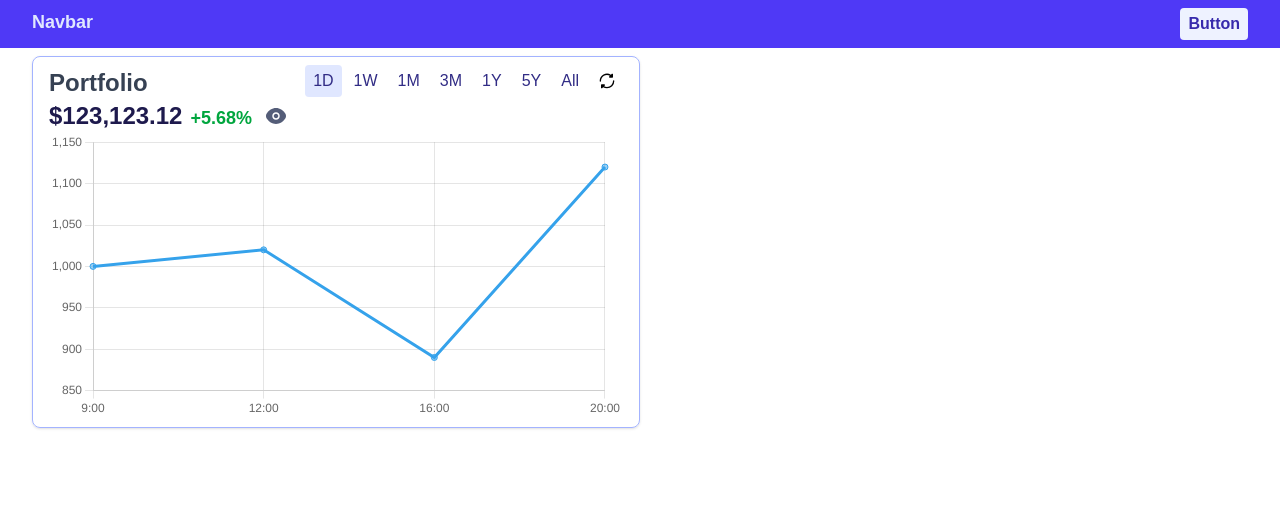
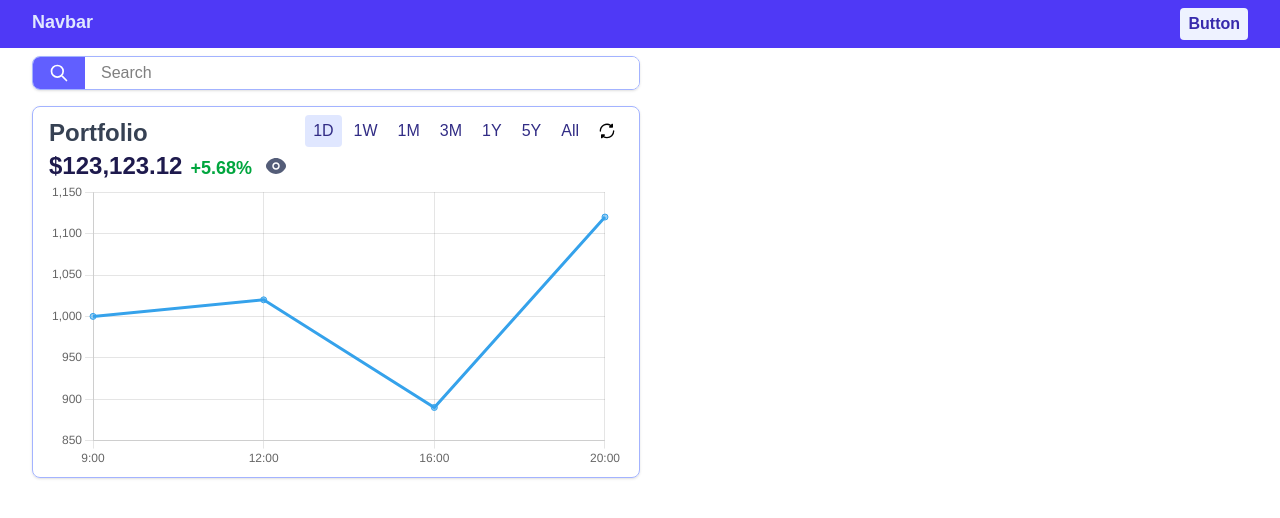
Before and after one commit to Rha02/symfonia, a Next.js app: page /dashboard in a window 1280 px wide. Shown: the top 518 px of the page. Built offline with nearby package versions, Linux system fonts and the light colour scheme.

Commit message:
Search Bar Input UI

```diff
--- a/src/app/dashboard/layout.tsx
+++ b/src/app/dashboard/layout.tsx
@@ -1,3 +1,5 @@
+import SearchBar from "@/components/SearchBar";
+
 export default function RootLayout({
     children,
 }: Readonly<{
@@ -13,8 +15,11 @@ export default function RootLayout({
                     Button
                 </button>
             </nav>
-            <div>
-                {children}
+            <div className="mx-8 my-2">
+                <SearchBar />
+                <div className="mt-4">
+                    {children}
+                </div>
             </div>
         </div>
     );
--- a/src/app/dashboard/page.tsx
+++ b/src/app/dashboard/page.tsx
@@ -8,7 +8,7 @@ export const metadata: Metadata = {
 
 export default function Dashboard() {
     return (
-        <main className="mx-8 my-2">
+        <main>
             <PortfolioTrend />
         </main>
     )
--- /dev/null
+++ b/src/components/SearchBar.tsx
@@ -0,0 +1,14 @@
+import { Search } from "./icons";
+
+export default function SearchBar() {
+    return (
+        <section className="w-1/2">
+            <div className="relative flex items-center border border-indigo-300 shadow rounded-lg overflow-hidden">
+                <div className="flex items-center justify-center bg-indigo-500 px-4 py-1 h-full">
+                    <Search color="white" width={20} />
+                </div>
+                <input className="w-full bg-white pl-4 pr-2 py-1 outline-none" type="text" placeholder="Search" />
+            </div>
+        </section>
+    )
+}
--- a/src/components/icons/Eye.tsx
+++ b/src/components/icons/Eye.tsx
@@ -1,11 +1,11 @@
 export default function Eye({ width = 24, height = 24, color ="#1C274C", className=""}) {
     return (
         <svg width={width} height={height} viewBox="0 0 24 24" fill="none" xmlns="http://www.w3.org/2000/svg" className={className}>
-            <g stroke-width="0"></g>
-            <g stroke-linecap="round" stroke-linejoin="round"></g>
+            <g strokeWidth="0"></g>
+            <g strokeLinecap="round" strokeLinejoin="round"></g>
             <g>
                 <path d="M9.75 12C9.75 10.7574 10.7574 9.75 12 9.75C13.2426 9.75 14.25 10.7574 14.25 12C14.25 13.2426 13.2426 14.25 12 14.25C10.7574 14.25 9.75 13.2426 9.75 12Z" fill={color}></path>
-                <path fill-rule="evenodd" clip-rule="evenodd" d="M2 12C2 13.6394 2.42496 14.1915 3.27489 15.2957C4.97196 17.5004 7.81811 20 12 20C16.1819 20 19.028 17.5004 20.7251 15.2957C21.575 14.1915 22 13.6394 22 12C22 10.3606 21.575 9.80853 20.7251 8.70433C19.028 6.49956 16.1819 4 12 4C7.81811 4 4.97196 6.49956 3.27489 8.70433C2.42496 9.80853 2 10.3606 2 12ZM12 8.25C9.92893 8.25 8.25 9.92893 8.25 12C8.25 14.0711 9.92893 15.75 12 15.75C14.0711 15.75 15.75 14.0711 15.75 12C15.75 9.92893 14.0711 8.25 12 8.25Z" fill="#1C274C"></path>
+                <path fillRule="evenodd" clipRule="evenodd" d="M2 12C2 13.6394 2.42496 14.1915 3.27489 15.2957C4.97196 17.5004 7.81811 20 12 20C16.1819 20 19.028 17.5004 20.7251 15.2957C21.575 14.1915 22 13.6394 22 12C22 10.3606 21.575 9.80853 20.7251 8.70433C19.028 6.49956 16.1819 4 12 4C7.81811 4 4.97196 6.49956 3.27489 8.70433C2.42496 9.80853 2 10.3606 2 12ZM12 8.25C9.92893 8.25 8.25 9.92893 8.25 12C8.25 14.0711 9.92893 15.75 12 15.75C14.0711 15.75 15.75 14.0711 15.75 12C15.75 9.92893 14.0711 8.25 12 8.25Z" fill="#1C274C"></path>
             </g>
         </svg>
     );
--- a/src/components/icons/Reload.tsx
+++ b/src/components/icons/Reload.tsx
@@ -1,8 +1,8 @@
 export default function Reload({ width = 24, height = 24, color = "#000000", className = "" }) {
     return (
         <svg fill={color} width={width} height={height} viewBox="0 0 24 24" xmlns="http://www.w3.org/2000/svg" className={className}>
-            <g id="SVGRepo_bgCarrier" stroke-width="0"></g>
-            <g id="SVGRepo_tracerCarrier" stroke-linecap="round" stroke-linejoin="round"></g>
+            <g id="SVGRepo_bgCarrier" strokeWidth="0"></g>
+            <g id="SVGRepo_tracerCarrier" strokeLinecap="round" strokeLinejoin="round"></g>
             <g id="SVGRepo_iconCarrier">
                 <path d="M1,12A11,11,0,0,1,17.882,2.7l1.411-1.41A1,1,0,0,1,21,2V6a1,1,0,0,1-1,1H16a1,1,0,0,1-.707-1.707l1.128-1.128A8.994,8.994,0,0,0,3,12a1,1,0,0,1-2,0Zm21-1a1,1,0,0,0-1,1,9.01,9.01,0,0,1-9,9,8.9,8.9,0,0,1-4.42-1.166l1.127-1.127A1,1,0,0,0,8,17H4a1,1,0,0,0-1,1v4a1,1,0,0,0,.617.924A.987.987,0,0,0,4,23a1,1,0,0,0,.707-.293L6.118,21.3A10.891,10.891,0,0,0,12,23,11.013,11.013,0,0,0,23,12,1,1,0,0,0,22,11Z"></path>
             </g>
--- /dev/null
+++ b/src/components/icons/Search.tsx
@@ -0,0 +1,11 @@
+export default function Search({ width = 24, height = 24, color = "#000000", className = "" }) {
+    return (
+        <svg width={width} height={height} viewBox="0 0 24 24" fill="none" xmlns="http://www.w3.org/2000/svg" className={className}>
+            <g strokeWidth="0"></g>
+            <g strokeLinecap="round" strokeLinejoin="round"></g>
+            <g>
+                <path d="M14.9536 14.9458L21 21M17 10C17 13.866 13.866 17 10 17C6.13401 17 3 13.866 3 10C3 6.13401 6.13401 3 10 3C13.866 3 17 6.13401 17 10Z" stroke={color} strokeWidth="2" strokeLinecap="round" strokeLinejoin="round"></path>
+            </g>
+        </svg>
+    );
+}
--- a/src/components/icons/index.ts
+++ b/src/components/icons/index.ts
@@ -1,4 +1,5 @@
 import Eye from "./Eye";
 import Reload from "./Reload";
+import Search from "./Search";
 
-export { Eye, Reload };
+export { Eye, Reload, Search };
```
